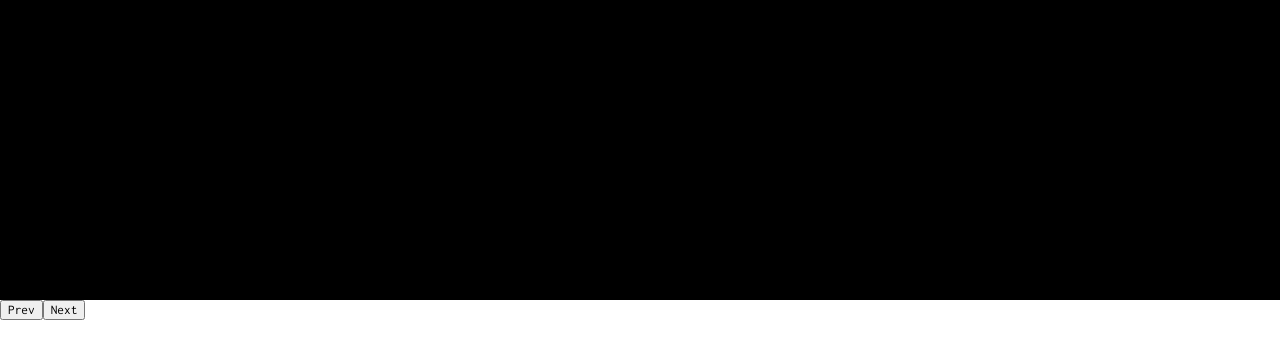
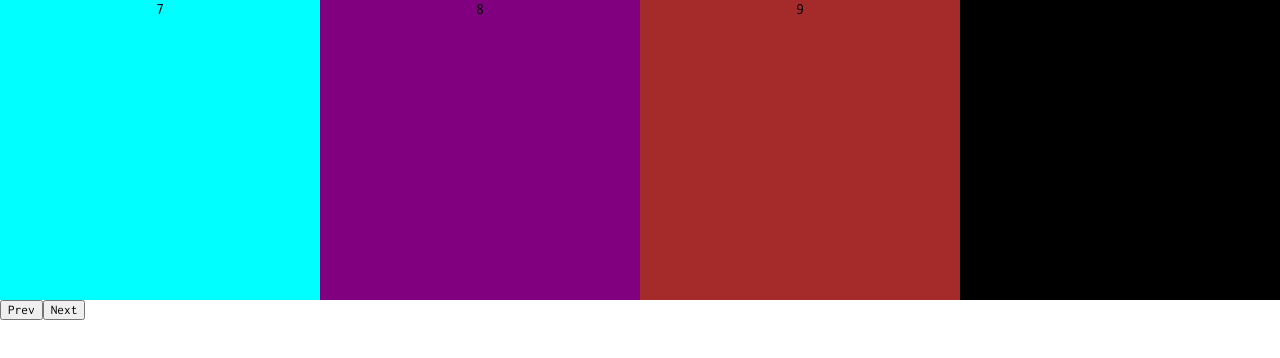
Before and after one commit to jjtjs159-jg/factory_jg, a React (Create React App) app: page /gallery in a window 1280 px wide. Shown: the top 358 px of the page. Built offline with nearby package versions, Linux system fonts and the light colour scheme.

Commit message:
showsPerRow props 추가 화면당 보이는 개수

```diff
--- a/src/containers/Gallery/index.module.scss
+++ b/src/containers/Gallery/index.module.scss
@@ -11,7 +11,6 @@
 
 .slot {
     height: 300px;
-    min-width: 100%;
     margin: 0;
     position: relative;
     text-align: center;
--- a/src/containers/Gallery/index.tsx
+++ b/src/containers/Gallery/index.tsx
@@ -15,6 +15,7 @@ const cx = classNames.bind(styles);
 
 interface Props {
     delay: number;
+    showsPerRow: number;
 }
 
 interface State {
@@ -57,12 +58,16 @@ const itemList = [
     },
 ];
 
-const index: FunctionComponent<Props> = ({ delay = 350 }) => {
+const index: FunctionComponent<Props> = ({
+    delay = 350,
+    showsPerRow = 4,
+}) => {
+    const width = 100 / showsPerRow;
+
     const initialState: State = {
         dir: 'NEXT',
         idx: itemList.length - 1,
-        // transform: `translate3d(-100%, 0px, 0px)`,
-        transform: `translate3d(calc(-100% * ${itemList.length}), 0px, 0px)`,
+        transform: `translate3d(calc(-${width}% * ${itemList.length}), 0px, 0px)`,
         transitionDuration: `${delay}ms`,
         isAnimating: false,
     };
@@ -75,7 +80,7 @@ const index: FunctionComponent<Props> = ({ delay = 350 }) => {
                     dir: 'PREV',
                     isAnimating: true,
                     idx: state.idx - 1,
-                    transform: action.transform || `translate3d(calc(-100% * (${absIdx})), 0px, 0px)`,
+                    transform: action.transform || `translate3d(calc(-${width}% * (${absIdx})), 0px, 0px)`,
                     transitionDuration: action.transitionDuration || `${delay}ms`,
                 };
             case 'NEXT':
@@ -83,7 +88,7 @@ const index: FunctionComponent<Props> = ({ delay = 350 }) => {
                     dir: 'NEXT',
                     isAnimating: true,
                     idx: state.idx + 1,
-                    transform: action.transform || `translate3d(calc(-100% * (${state.idx + 2})), 0px, 0px)`,
+                    transform: action.transform || `translate3d(calc(-${width}% * (${state.idx + 2})), 0px, 0px)`,
                     transitionDuration: action.transitionDuration || `${delay}ms`,
                 };
             case 'RESET':
@@ -110,9 +115,11 @@ const index: FunctionComponent<Props> = ({ delay = 350 }) => {
         transitionDuration,
     } = state;
 
-    const firstOfItemList = [itemList[0]];
-    const lastOfItemList = [itemList[itemList.length - 1]];
-    const concatenatedList = lastOfItemList.concat(itemList, firstOfItemList);
+    // const firstFrames = [itemList[0]];
+    const firstFrames = itemList.slice(0, showsPerRow);
+    // const lastOfItemList = [itemList[itemList.length - 1]];
+    const lastframes = itemList.slice(itemList.length - showsPerRow, itemList.length);
+    const concatenatedList = lastframes.concat(itemList, firstFrames);
 
     const handleNext = () => {
         if (isAnimating) {
@@ -146,7 +153,7 @@ const index: FunctionComponent<Props> = ({ delay = 350 }) => {
                 dispatch({
                     type: 'RESET',
                     idx: 0,
-                    transform: `translate3d(-100%, 0px, 0px)`,
+                    transform: `translate3d(-${width}%, 0px, 0px)`,
                     transitionDuration: '0ms',
                 });
             }, delay);
@@ -160,7 +167,7 @@ const index: FunctionComponent<Props> = ({ delay = 350 }) => {
                 dispatch({
                     type: 'RESET',
                     idx: itemList.length - 1,
-                    transform: `translate3d(calc(-100% * ${last}), 0px, 0px)`,
+                    transform: `translate3d(calc(-${width}% * ${last}), 0px, 0px)`,
                     transitionDuration: '0ms',
                 });
             }, delay);
@@ -190,6 +197,7 @@ const index: FunctionComponent<Props> = ({ delay = 350 }) => {
                                 className={cx('slot')}
                                 style={{
                                     backgroundColor: item.backgroundColor,
+                                    minWidth: `${width}%`
                                 }}
                             >
                                 {i}
```
